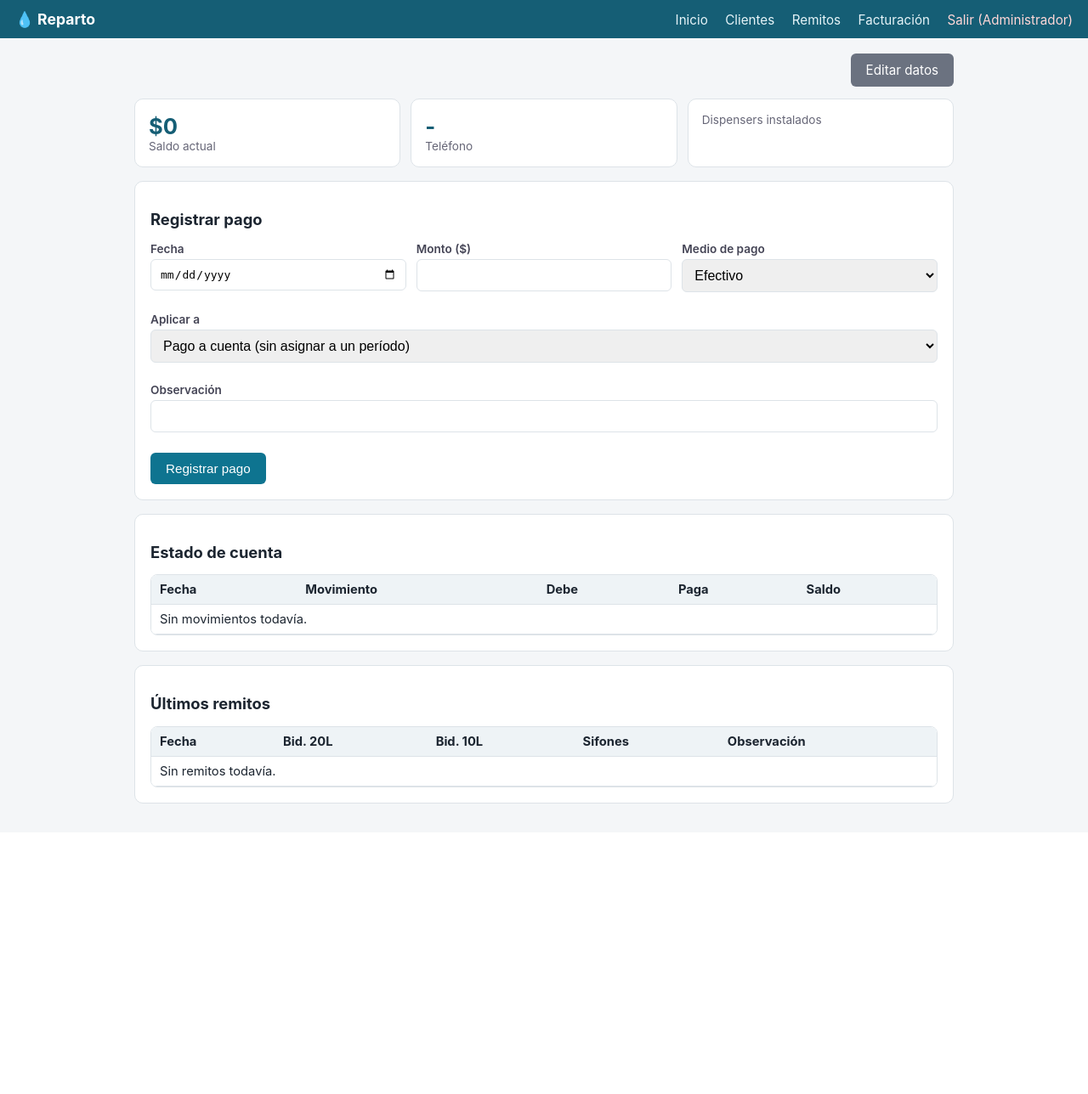
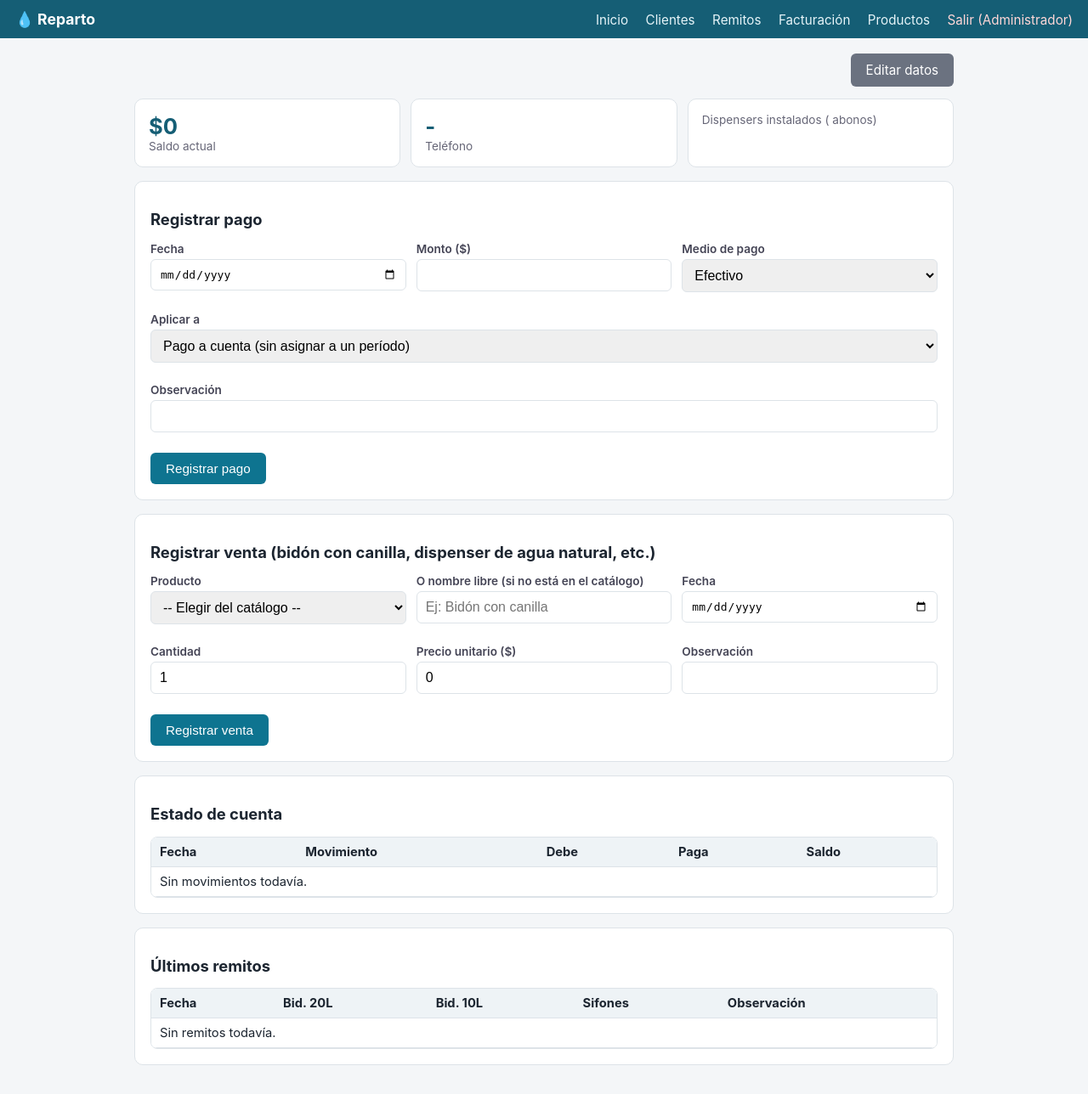
Before and after one commit to msanchez-design/ProWater, a FastAPI app: page /clientes/1 in a window 1280 px wide. Shown: the whole page at 85% size. Before the commit the page ends 946 px from the top, so only its background shows below. Run offline with FastAPI, Linux system fonts and the light colour scheme; the visitor is signed in with stand-in values (Sample User, id 1).

Commit message:
Corregir calculo de abonos (cantidad x precio + incluidos) y agregar productos de venta

```diff
--- a/app/main.py
+++ b/app/main.py
@@ -136,6 +136,8 @@
     direccion: str = Form(""),
     barrio: str = Form(""),
     cantidad_dispensers: int = Form(0),
+    cantidad_abonos: int = Form(0),
+    bidones_incluidos_abono: int = Form(4),
     abono_mensual: float = Form(0),
     precio_bidon20: float = Form(0),
     precio_bidon10: float = Form(0),
@@ -146,7 +148,8 @@
     cliente = models.Cliente(
         nombre=nombre, cuit=cuit, condicion_fiscal=condicion_fiscal, tipo_factura=tipo_factura,
         telefono=telefono, direccion=direccion, barrio=barrio,
-        cantidad_dispensers=cantidad_dispensers, abono_mensual=abono_mensual,
+        cantidad_dispensers=cantidad_dispensers, cantidad_abonos=cantidad_abonos,
+        bidones_incluidos_abono=bidones_incluidos_abono, abono_mensual=abono_mensual,
         precio_bidon20=precio_bidon20, precio_bidon10=precio_bidon10, precio_sifon=precio_sifon,
         observacion=observacion,
     )
@@ -166,10 +169,11 @@
     remitos = db.query(models.Remito).filter(models.Remito.cliente_id == cliente_id) \
         .order_by(models.Remito.fecha.desc()).limit(20).all()
     pendientes = crud.facturaciones_pendientes_cliente(db, cliente_id)
+    productos = crud.listar_productos(db)
     return templates.TemplateResponse("cliente_detail.html", {
         "request": request, "user": user, "cliente": cliente,
         "movimientos": movimientos, "saldo": saldo, "remitos": remitos,
-        "pendientes": pendientes,
+        "pendientes": pendientes, "productos": productos,
     })
 
 
@@ -194,6 +198,8 @@
     direccion: str = Form(""),
     barrio: str = Form(""),
     cantidad_dispensers: int = Form(0),
+    cantidad_abonos: int = Form(0),
+    bidones_incluidos_abono: int = Form(4),
     abono_mensual: float = Form(0),
     precio_bidon20: float = Form(0),
     precio_bidon10: float = Form(0),
@@ -211,6 +217,8 @@
     cliente.direccion = direccion
     cliente.barrio = barrio
     cliente.cantidad_dispensers = cantidad_dispensers
+    cliente.cantidad_abonos = cantidad_abonos
+    cliente.bidones_incluidos_abono = bidones_incluidos_abono
     cliente.abono_mensual = abono_mensual
     cliente.precio_bidon20 = precio_bidon20
     cliente.precio_bidon10 = precio_bidon10
@@ -332,3 +340,66 @@
     db.add(pago)
     db.commit()
     return RedirectResponse(url=f"/clientes/{cliente_id}", status_code=303)
+
+
+# ---------------- PRODUCTOS (catálogo de venta) ----------------
+
+@app.get("/productos", response_class=HTMLResponse)
+def productos_list(request: Request, db: Session = Depends(get_db)):
+    user = usuario_o_redirect(request, db)
+    if not user:
+        return RedirectResponse(url="/login", status_code=303)
+    productos = crud.listar_productos(db, solo_activos=False)
+    return templates.TemplateResponse("productos_list.html", {"request": request, "user": user, "productos": productos})
+
+
+@app.get("/productos/nuevo", response_class=HTMLResponse)
+def producto_nuevo_form(request: Request, db: Session = Depends(get_db)):
+    user = usuario_o_redirect(request, db)
+    if not user:
+        return RedirectResponse(url="/login", status_code=303)
+    return templates.TemplateResponse("producto_form.html", {"request": request, "user": user})
+
+
+@app.post("/productos/nuevo")
+def producto_nuevo_submit(nombre: str = Form(...), precio: float = Form(0),
+                           observacion: str = Form(""), db: Session = Depends(get_db)):
+    db.add(models.Producto(nombre=nombre, precio=precio, observacion=observacion))
+    db.commit()
+    return RedirectResponse(url="/productos", status_code=303)
+
+
+@app.post("/productos/{producto_id}/toggle")
+def producto_toggle(producto_id: int, db: Session = Depends(get_db)):
+    producto = db.query(models.Producto).get(producto_id)
+    producto.activo = not producto.activo
+    db.commit()
+    return RedirectResponse(url="/productos", status_code=303)
+
+
+# ---------------- VENTAS PUNTUALES (a un cliente) ----------------
+
+@app.post("/clientes/{cliente_id}/ventas/nuevo")
+def venta_nueva(
+    cliente_id: int,
+    fecha: str = Form(...),
+    producto_id: str = Form(""),
+    nombre_producto: str = Form(""),
+    cantidad: int = Form(1),
+    precio_unitario: float = Form(0),
+    observacion: str = Form(""),
+    db: Session = Depends(get_db),
+):
+    nombre_final = nombre_producto
+    if producto_id:
+        producto = db.query(models.Producto).get(int(producto_id))
+        if producto and not nombre_final:
+            nombre_final = producto.nombre
+    crud.registrar_venta(
+        db, cliente_id=cliente_id,
+        producto_id=int(producto_id) if producto_id else None,
+        nombre_producto=nombre_final or "Producto",
+        fecha=datetime.strptime(fecha, "%Y-%m-%d").date(),
+        cantidad=cantidad, precio_unitario=precio_unitario, observacion=observacion,
+    )
+    return RedirectResponse(url=f"/clientes/{cliente_id}", status_code=303)
--- a/app/templates/base.html
+++ b/app/templates/base.html
@@ -15,6 +15,7 @@
     <a href="/clientes">Clientes</a>
     <a href="/remitos">Remitos</a>
     <a href="/facturacion">Facturación</a>
+    <a href="/productos">Productos</a>
     <a href="/logout" class="logout">Salir ({{ user.nombre }})</a>
   </div>
 </nav>
--- a/app/templates/cliente_detail.html
+++ b/app/templates/cliente_detail.html
@@ -16,7 +16,7 @@
   </div>
   <div class="stat">
     <div class="valor">{{ cliente.cantidad_dispensers }}</div>
-    <div class="label">Dispensers instalados</div>
+    <div class="label">Dispensers instalados ({{ cliente.cantidad_abonos }} abonos)</div>
   </div>
 </div>
 
@@ -60,6 +60,52 @@
 </div>
 
 <div class="card">
+  <h2>Registrar venta (bidón con canilla, dispenser de agua natural, etc.)</h2>
+  <form method="post" action="/clientes/{{ cliente.id }}/ventas/nuevo" class="row3" id="form-venta">
+    <div class="field">
+      <label>Producto</label>
+      <select name="producto_id" id="venta-producto">
+        <option value="">-- Elegir del catálogo --</option>
+        {% for p in productos %}
+        <option value="{{ p.id }}" data-precio="{{ p.precio }}">{{ p.nombre }} ({{ p.precio | money }})</option>
+        {% endfor %}
+      </select>
+    </div>
+    <div class="field">
+      <label>O nombre libre (si no está en el catálogo)</label>
+      <input type="text" name="nombre_producto" placeholder="Ej: Bidón con canilla">
+    </div>
+    <div class="field">
+      <label>Fecha</label>
+      <input type="date" name="fecha" required>
+    </div>
+    <div class="field">
+      <label>Cantidad</label>
+      <input type="number" name="cantidad" value="1" min="1" id="venta-cantidad">
+    </div>
+    <div class="field">
+      <label>Precio unitario ($)</label>
+      <input type="number" step="0.01" name="precio_unitario" value="0" id="venta-precio">
+    </div>
+    <div class="field">
+      <label>Observación</label>
+      <input type="text" name="observacion">
+    </div>
+    <div style="grid-column: 1 / -1">
+      <button type="submit">Registrar venta</button>
+    </div>
+  </form>
+</div>
+<script>
+  // Al elegir un producto del catálogo, autocompleta el precio (se puede editar igual)
+  document.getElementById('venta-producto').addEventListener('change', function () {
+    const opt = this.options[this.selectedIndex];
+    const precio = opt.getAttribute('data-precio');
+    if (precio) document.getElementById('venta-precio').value = precio;
+  });
+</script>
+
+<div class="card">
   <h2>Estado de cuenta</h2>
   <div class="tabla-wrap">
   <table>
--- a/app/templates/facturacion.html
+++ b/app/templates/facturacion.html
@@ -33,7 +33,7 @@
   <div class="tabla-wrap">
   <table>
     <tr>
-      <th>Cliente</th><th>Abono</th><th>Bid.20 extra</th><th>Bid.10 extra</th>
+      <th>Cliente</th><th>Abonos</th><th>Abono $</th><th>Bid.20 incl.</th><th>Bid.20 extra</th><th>Bid.10 extra</th>
       <th>Sifones</th><th>Total</th><th>Pagado</th><th>Pendiente</th><th>Facturado</th>
     </tr>
     {% for f in filas %}
@@ -41,7 +41,9 @@
     {% set pend = f.total - pag %}
     <tr>
       <td><a href="/clientes/{{ f.cliente_id }}">{{ f.cliente.nombre }}</a></td>
+      <td>{{ f.cantidad_abonos }}</td>
       <td>{{ f.abono | money }}</td>
+      <td>{{ f.bidones_20_incluidos }}</td>
       <td>{{ f.bidones_20_extra }}</td>
       <td>{{ f.bidones_10_extra }}</td>
       <td>{{ f.sifones }}</td>
@@ -58,7 +60,7 @@
       </td>
     </tr>
     {% else %}
-    <tr><td colspan="9">Todavía no generaste la facturación de este período.</td></tr>
+    <tr><td colspan="11">Todavía no generaste la facturación de este período.</td></tr>
     {% endfor %}
   </table>
   </div>
--- a/scripts/importar_clientes_excel.py
+++ b/scripts/importar_clientes_excel.py
@@ -143,6 +143,9 @@
 
             if datos.get("dispensers") is not None:
                 cliente.cantidad_dispensers = int(datos["dispensers"])
+                # Por defecto asumimos 1 abono por dispenser; revisar excepciones a mano.
+                if not cliente.cantidad_abonos:
+                    cliente.cantidad_abonos = int(datos["dispensers"])
             if datos.get("abono") is not None:
                 cliente.abono_mensual = datos["abono"]
             if datos.get("precio_bidon20") is not None:
```
Also changed, not shown: app/crud.py (+73 -14 lines), app/models.py (+44 -5 lines), app/templates/cliente_form.html (+22 -5 lines), app/templates/producto_form.html (added, +21 -0 lines), app/templates/productos_list.html (added, +33 -0 lines).
